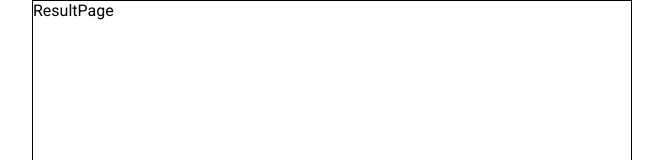
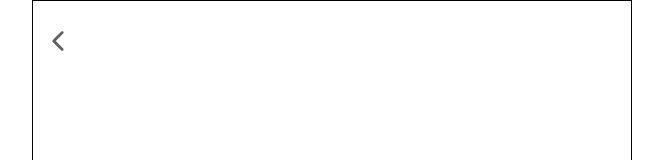
Before and after one commit to MenuPicker/MenuPicker_FE, a React (Vite) app: page /result in a window 1280 px wide. Shown: the top 160 px of the page, without its empty margins (308-971 px from the left). Built offline with nearby package versions, Linux system fonts and the light colour scheme.

Commit message:
test: fixed로 변경

```diff
--- a/src/css/page/index.module.css
+++ b/src/css/page/index.module.css
@@ -56,7 +56,7 @@
   /* margin-top: 300px; */
   /* display: flex;
   justify-content: center; */
-  position: absolute;
+  position: fixed;
   bottom: 60px;
   left: 50%;
   transform: translateX(-50%);
--- /dev/null
+++ b/src/css/page/resultPage.module.css
@@ -0,0 +1,15 @@
+.pageContainer {
+  height: 100%;
+  width: 100%;
+  display: flex;
+  flex-direction: column;
+  position: relative;
+}
+.content {
+  flex: 1;
+  padding: 0 20px;
+  box-sizing: border-box;
+  /* display: flex;
+  justify-content: center;
+  align-items: center; */
+}
--- a/src/page/ResultPage.tsx
+++ b/src/page/ResultPage.tsx
@@ -1,3 +1,11 @@
+import Header from "../components/Header";
+import resultStyle from "../css/page/resultPage.module.css";
+
 export default function ResultPage() {
-  return <div>ResultPage</div>;
+  return (
+    <div className={resultStyle.pageContainer}>
+      <Header />
+      <div className={resultStyle.content}></div>
+    </div>
+  );
 }
```
